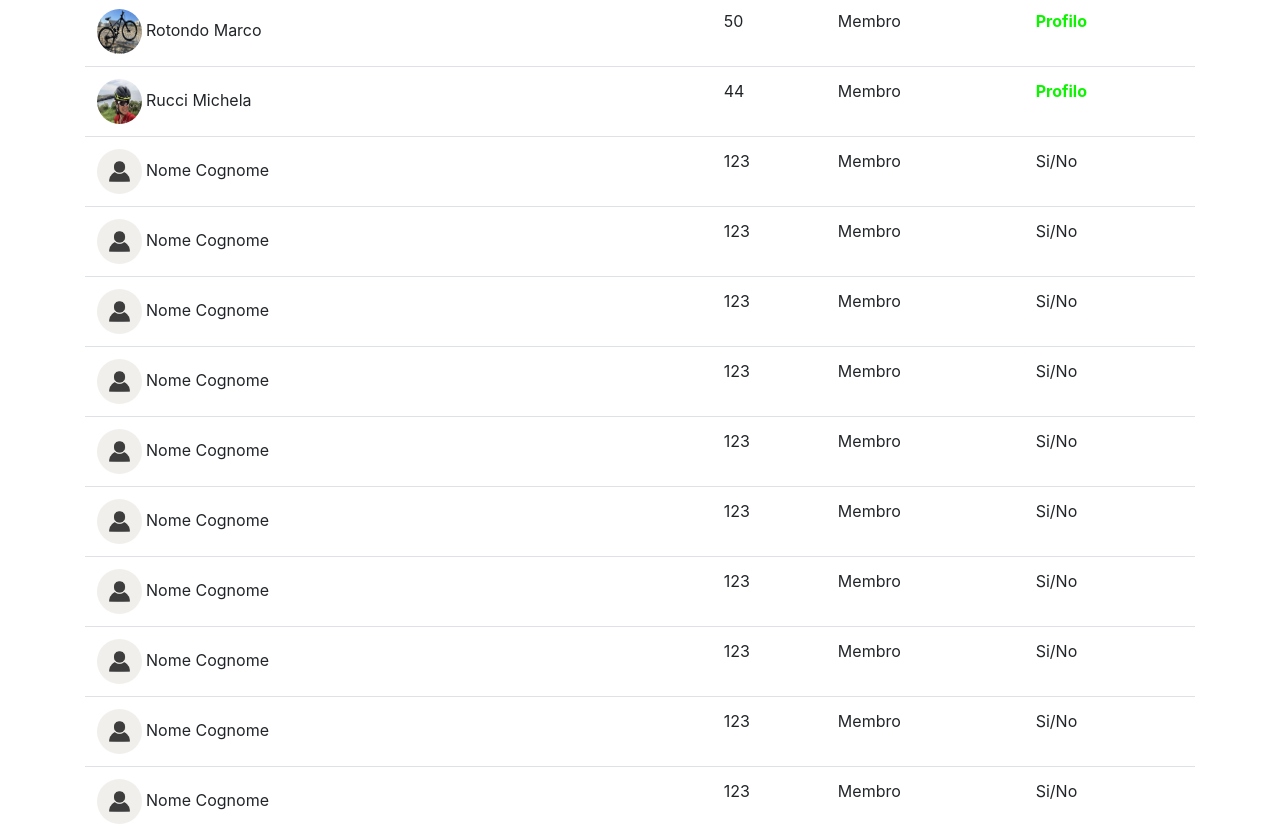
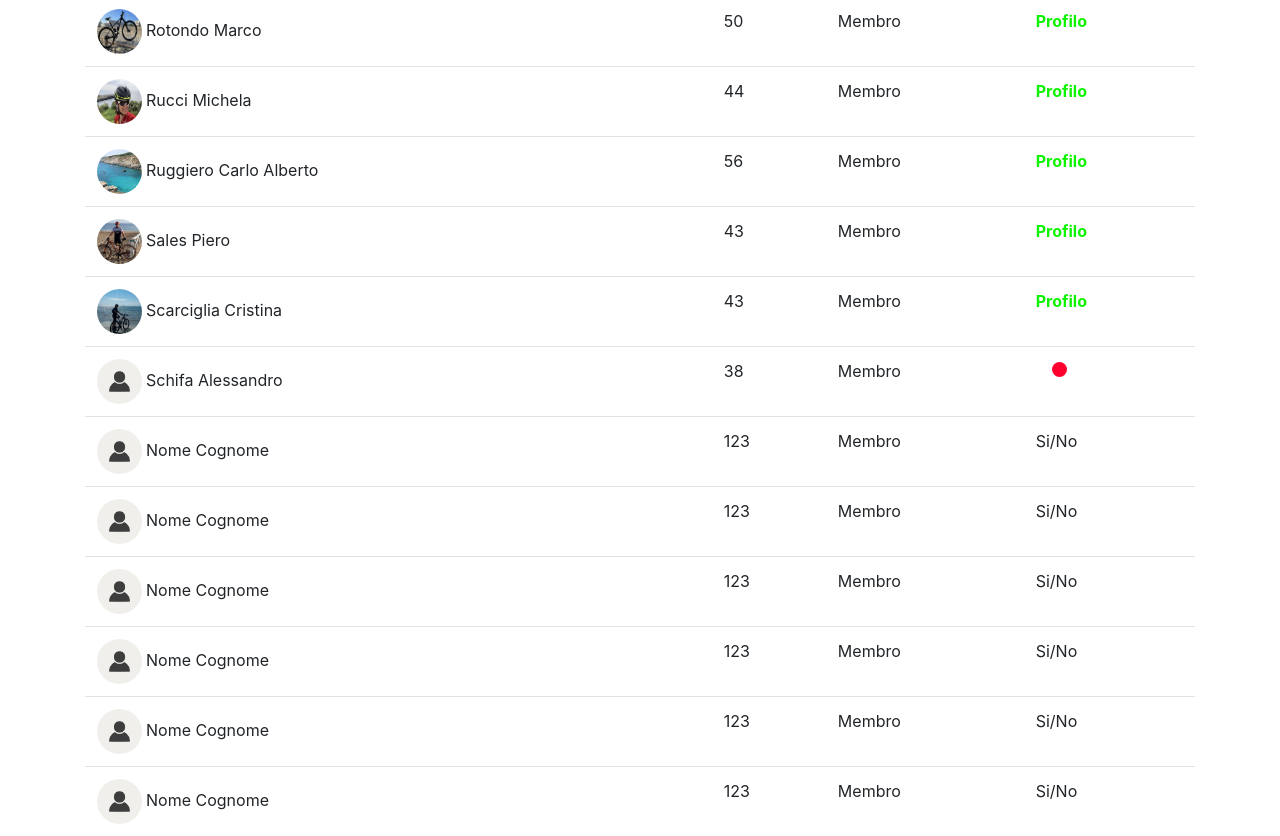
Before and after one commit to catanzo96/Trail-Salento-Bike, a plain HTML site: page membri.html in a window 1280 px wide. Shown: the part 3742-4578 px from the top of the page. Drawn offline with nearby package versions, Linux system fonts and the light colour scheme.

Commit message:
add 4 members

```diff
--- a/membri.html
+++ b/membri.html
@@ -420,32 +420,32 @@
                 <td><a class="profile" href="https://www.strava.com/athletes/13067101" target="_blank"><strong>Profilo</strong></a></td>
               </tr>
               <tr>
-                <td><div class="d-flex align-items-center"><img src="assets/images/profilo/user-placeholder.jpg" alt="" style="width: 45px; height: 45px" class="rounded-circle"/>
-                    <div class="ms-3"><p class="fw-bold mb-1 pl-1">Nome Cognome</p><!-- <p class="text-muted mb-0">alex.ray@gmail.com</p> --></div></div></td>
-                <td><p class="fw-normal mb-1">123</p><!-- <p class="text-muted mb-0">IT department</p> --></td>
+                <td><div class="d-flex align-items-center"><img src="assets/images/profilo/ruggiero-carlo-alberto.jpg" alt="" style="width: 45px; height: 45px" class="rounded-circle"/>
+                    <div class="ms-3"><p class="fw-bold mb-1 pl-1">Ruggiero Carlo Alberto</p><!-- <p class="text-muted mb-0">alex.ray@gmail.com</p> --></div></div></td>
+                <td><p class="fw-normal mb-1">56</p><!-- <p class="text-muted mb-0">IT department</p> --></td>
                 <td><p>Membro</p><!-- <span class="badge badge-success rounded-pill d-inline">Active</span> --></td>
-                <td>Si/No</td>
+                <td><a class="profile" href="https://www.strava.com/athletes/26014363" target="_blank"><strong>Profilo</strong></a></td>
+              </tr>
+              <tr>
+                <td><div class="d-flex align-items-center"><img src="assets/images/profilo/sales-piero.png" alt="" style="width: 45px; height: 45px" class="rounded-circle"/>
+                    <div class="ms-3"><p class="fw-bold mb-1 pl-1">Sales Piero</p><!-- <p class="text-muted mb-0">alex.ray@gmail.com</p> --></div></div></td>
+                <td><p class="fw-normal mb-1">43</p><!-- <p class="text-muted mb-0">IT department</p> --></td>
+                <td><p>Membro</p><!-- <span class="badge badge-success rounded-pill d-inline">Active</span> --></td>
+                <td><a class="profile" href="https://www.strava.com/athletes/74045864" target="_blank"><strong>Profilo</strong></a></td>
+              </tr>
+              <tr>
+                <td><div class="d-flex align-items-center"><img src="assets/images/profilo/scarciglia-cristina.png" alt="" style="width: 45px; height: 45px" class="rounded-circle"/>
+                    <div class="ms-3"><p class="fw-bold mb-1 pl-1">Scarciglia Cristina</p><!-- <p class="text-muted mb-0">alex.ray@gmail.com</p> --></div></div></td>
+                <td><p class="fw-normal mb-1">43</p><!-- <p class="text-muted mb-0">IT department</p> --></td>
+                <td><p>Membro</p><!-- <span class="badge badge-success rounded-pill d-inline">Active</span> --></td>
+                <td><a class="profile" href="https://www.strava.com/athletes/79548689" target="_blank"><strong>Profilo</strong></a></td>
               </tr>
               <tr>
                 <td><div class="d-flex align-items-center"><img src="assets/images/profilo/user-placeholder.jpg" alt="" style="width: 45px; height: 45px" class="rounded-circle"/>
-                    <div class="ms-3"><p class="fw-bold mb-1 pl-1">Nome Cognome</p><!-- <p class="text-muted mb-0">alex.ray@gmail.com</p> --></div></div></td>
-                <td><p class="fw-normal mb-1">123</p><!-- <p class="text-muted mb-0">IT department</p> --></td>
+                    <div class="ms-3"><p class="fw-bold mb-1 pl-1">Schifa Alessandro</p><!-- <p class="text-muted mb-0">alex.ray@gmail.com</p> --></div></div></td>
+                <td><p class="fw-normal mb-1">38</p><!-- <p class="text-muted mb-0">IT department</p> --></td>
                 <td><p>Membro</p><!-- <span class="badge badge-success rounded-pill d-inline">Active</span> --></td>
-                <td>Si/No</td>
-              </tr>
-              <tr>
-                <td><div class="d-flex align-items-center"><img src="assets/images/profilo/user-placeholder.jpg" alt="" style="width: 45px; height: 45px" class="rounded-circle"/>
-                    <div class="ms-3"><p class="fw-bold mb-1 pl-1">Nome Cognome</p><!-- <p class="text-muted mb-0">alex.ray@gmail.com</p> --></div></div></td>
-                <td><p class="fw-normal mb-1">123</p><!-- <p class="text-muted mb-0">IT department</p> --></td>
-                <td><p>Membro</p><!-- <span class="badge badge-success rounded-pill d-inline">Active</span> --></td>
-                <td>Si/No</td>
-              </tr>
-              <tr>
-                <td><div class="d-flex align-items-center"><img src="assets/images/profilo/user-placeholder.jpg" alt="" style="width: 45px; height: 45px" class="rounded-circle"/>
-                    <div class="ms-3"><p class="fw-bold mb-1 pl-1">Nome Cognome</p><!-- <p class="text-muted mb-0">alex.ray@gmail.com</p> --></div></div></td>
-                <td><p class="fw-normal mb-1">123</p><!-- <p class="text-muted mb-0">IT department</p> --></td>
-                <td><p>Membro</p><!-- <span class="badge badge-success rounded-pill d-inline">Active</span> --></td>
-                <td>Si/No</td>
+                <td><span class="red-dot ml-3"></span></td>
               </tr>
               <tr>
                 <td><div class="d-flex align-items-center"><img src="assets/images/profilo/user-placeholder.jpg" alt="" style="width: 45px; height: 45px" class="rounded-circle"/>
```
Also changed, not shown: assets/images/profilo/ruggiero-carlo-alberto.jpg (added), assets/images/profilo/sales-piero.png (added), assets/images/profilo/scarciglia-cristina.png (added).
